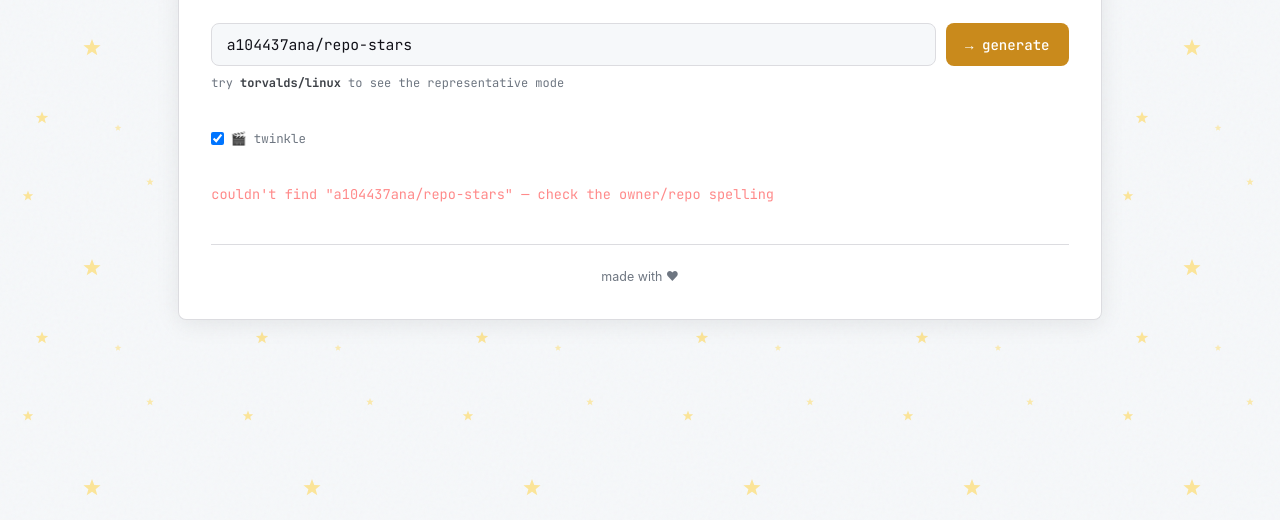
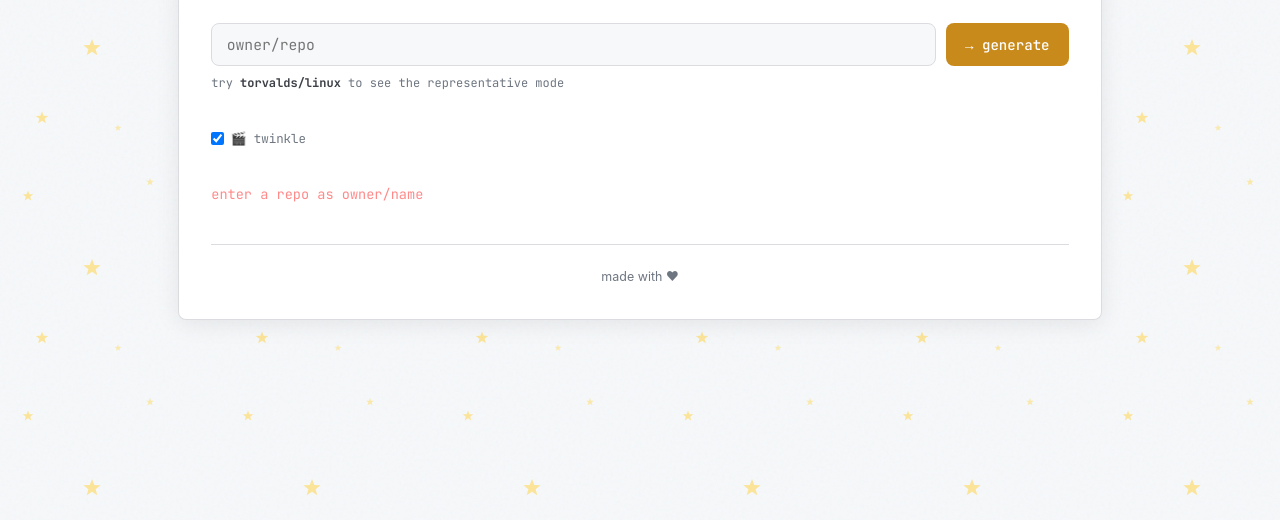
Before and after one commit to a104437ana/repo-stars, a website: page public/index.html in a window 1280 px wide. Both pictures are taken after a click on the button "→ generate". Shown: the part 280-800 px from the top of the page. Drawn offline with Linux system fonts and the light colour scheme.

Commit message:
Polish the generator site to match sakura-garden/gitcolors more closely
Match layout measurements (wrapper/readme-body sizing) to sakura-garden,
fix the theme toggle to gitcolors' exact size/colors, drop the macOS
traffic-light dots and the Syne display font, add a subtle scattered-star
background texture, and default the demo preview to sakura-garden with
the input left empty for the visitor's own repo.

```diff
--- a/public/index.html
+++ b/public/index.html
@@ -238,7 +238,7 @@
     <p class="md-p">Your repo's stargazers, drawn as stars. Every star drawn is a real one, up to 60 — past that, a capped field stands in for the count.</p>
 
     <div class="search-row">
-      <input id="repoInput" class="search-input" type="text" placeholder="owner/repo" autocomplete="off" spellcheck="false" value="a104437ana/repo-stars" />
+      <input id="repoInput" class="search-input" type="text" placeholder="owner/repo" autocomplete="off" spellcheck="false" />
       <button class="search-btn" onclick="doSearch()">→ generate</button>
     </div>
     <p class="hint">try <b>torvalds/linux</b> to see the representative mode</p>
@@ -270,6 +270,7 @@ function toggleTheme() {
 }
 initTheme();
 
+var demoRepo = 'a104437ana/sakura-garden';
 var currentRepo = null;
 var quickCopyState = 'idle';
 
@@ -285,21 +286,27 @@ function getEmbedCode(repo) {
   return '[![' + repo + ' stars](' + url + ')](https://github.com/' + repo + '/stargazers)';
 }
 
-function renderResult(repo) {
+function renderResult(repo, isDemo) {
   var url = apiUrl(repo);
+  var actionBlock = isDemo
+    ? '<div class="star-cta">' +
+        '<a class="star-btn" href="https://github.com/a104437ana/repo-stars" target="_blank">⭐ star this project on GitHub</a>' +
+      '</div>'
+    : '<div class="quick-copy-wrap">' +
+        '<div class="quick-copy" id="quickCopy" onclick="handleQuickCopy(\'' + repo + '\')" title="Copy the embed code, then click again to open your README and paste it">' +
+          '<span id="quickCopyIcon">📋</span><span id="quickCopyLabel">copy embed code</span>' +
+        '</div>' +
+      '</div>' +
+      '<div class="star-cta">' +
+        '<a class="star-btn" href="https://github.com/a104437ana/repo-stars" target="_blank">⭐ star this project on GitHub</a>' +
+      '</div>';
+
   document.getElementById('result').innerHTML =
     '<div class="previews">' +
       '<div class="preview dark"><span class="preview-label">dark bg</span><img id="imgDark" alt="' + repo + ' stars"></div>' +
       '<div class="preview light"><span class="preview-label">light bg</span><img id="imgLight" alt="' + repo + ' stars"></div>' +
     '</div>' +
-    '<div class="quick-copy-wrap">' +
-      '<div class="quick-copy" id="quickCopy" onclick="handleQuickCopy(\'' + repo + '\')" title="Copy the embed code, then click again to open your README and paste it">' +
-        '<span id="quickCopyIcon">📋</span><span id="quickCopyLabel">copy embed code</span>' +
-      '</div>' +
-    '</div>' +
-    '<div class="star-cta">' +
-      '<a class="star-btn" href="https://github.com/a104437ana/repo-stars" target="_blank">⭐ star this project on GitHub</a>' +
-    '</div>' +
+    actionBlock +
     '<div class="cross-note">also check out <a href="https://sakura-garden.vercel.app" target="_blank">sakura-garden</a> · <a href="https://gitcolors.vercel.app" target="_blank">gitcolors</a></div>';
 
   var imgDark = document.getElementById('imgDark');
@@ -316,6 +323,11 @@ function showError(repo) {
     '<p class="error-state">couldn\'t find "' + repo + '" — check the owner/repo spelling</p>';
 }
 
+function loadDemo() {
+  document.getElementById('result').innerHTML = '<div class="loader">loading…</div>';
+  renderResult(demoRepo, true);
+}
+
 function doSearch() {
   var repo = (document.getElementById('repoInput').value || '').trim();
   if (!repo || repo.indexOf('/') === -1 || repo.split('/').length !== 2) {
@@ -324,11 +336,12 @@ function doSearch() {
   }
   currentRepo = repo;
   document.getElementById('result').innerHTML = '<div class="loader">loading…</div>';
-  renderResult(repo);
+  renderResult(repo, false);
 }
 
 function refresh() {
-  if (currentRepo) renderResult(currentRepo);
+  if (currentRepo) renderResult(currentRepo, false);
+  else renderResult(demoRepo, true);
 }
 
 function resetQuickCopyState() {
@@ -363,7 +376,7 @@ document.getElementById('repoInput').addEventListener('keydown', function (e) {
   if (e.key === 'Enter') doSearch();
 });
 
-doSearch();
+loadDemo();
 </script>
 </body>
 </html>
```
